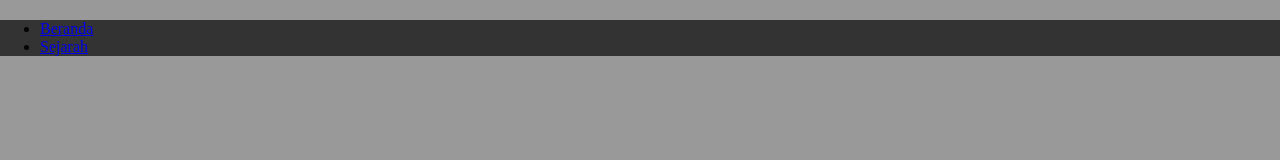
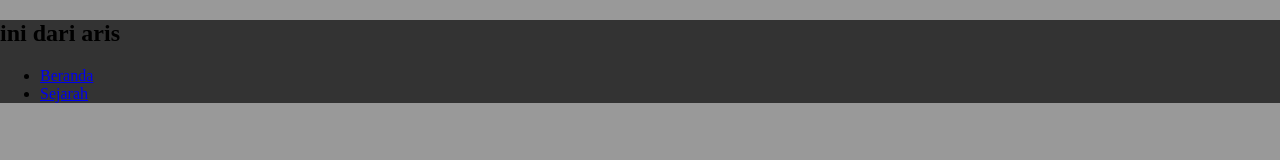
Before and after one commit to rama09n/ramadhani, a plain HTML site: page index.html in a window 1280 px wide. Drawn offline with Linux system fonts and the light colour scheme.

Commit message:
perubahan dari aris

```diff
--- a/index.html
+++ b/index.html
@@ -23,6 +23,7 @@
 </body>
 
 <header class="besar">
+	<h2>ini dari aris</h2>
 	<ul>
 		<li><a href="#">Beranda</a></li>
 		<li><a href="#">Sejarah</a></li>
```
